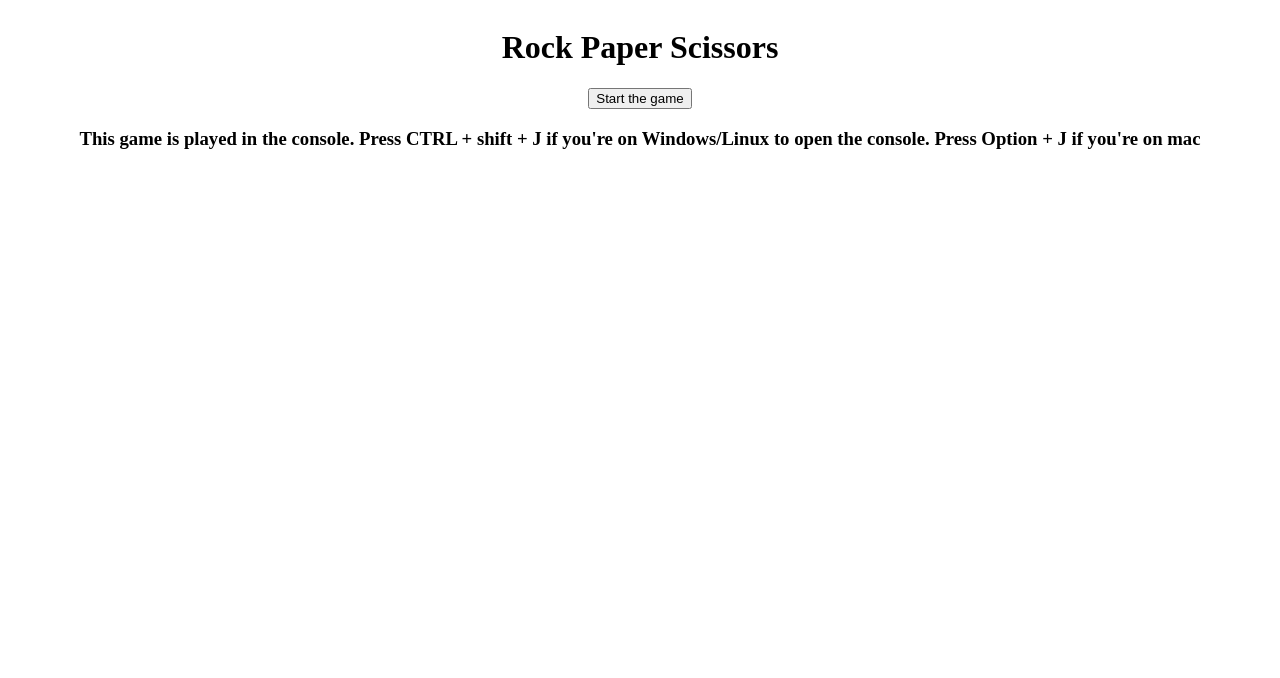
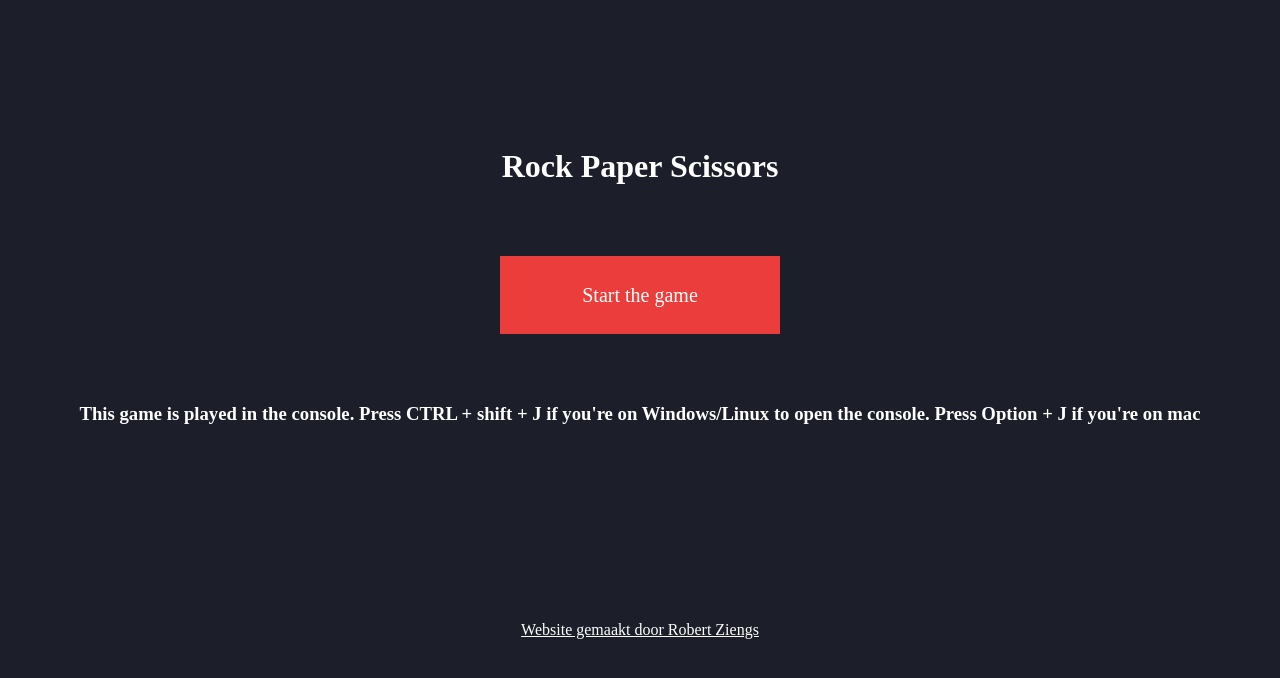
Before and after one commit to Robertzien/Rock-Paper-Scissors, a plain HTML site: page index.html in a window 1280 px wide. Drawn offline with Linux system fonts and the light colour scheme.

Commit message:
Added styles

```diff
--- a/index.html
+++ b/index.html
@@ -13,6 +13,7 @@
       <h1>Rock Paper Scissors</h1>
       <button onclick="game()">Start the game</button>
       <h3>This game is played in the console. Press CTRL + shift + J if you're on Windows/Linux to open the console. Press Option + J if you're on mac</h3>
+      <a href="https://robertzien.github.io/Portfolio/">Website gemaakt door Robert Ziengs</a>
     </div>
   </body>
 </html>
--- a/styles.css
+++ b/styles.css
@@ -1,5 +1,35 @@
+* {
+    font-family: montserrat;
+    color: white;
+}
+
+body {
+    background-color: #1C1F29;
+}
+
 .flex-container {
     display: flex;
     flex-direction: column;
     align-items: center;
+    margin-top: 10%;;
+    text-align: center;
 }
+
+.flex-container button {
+    background-color: #EA3D3C;
+    border: none;
+    width: 280px;
+    height: 78px;
+    margin: 50px;
+    font-size: 20px;
+    cursor: pointer;
+}
+
+.flex-container button:hover {
+    color: #1C1F29;
+    background-color: white;
+}
+
+.flex-container a {
+    margin-top: 14%;
+}
```
